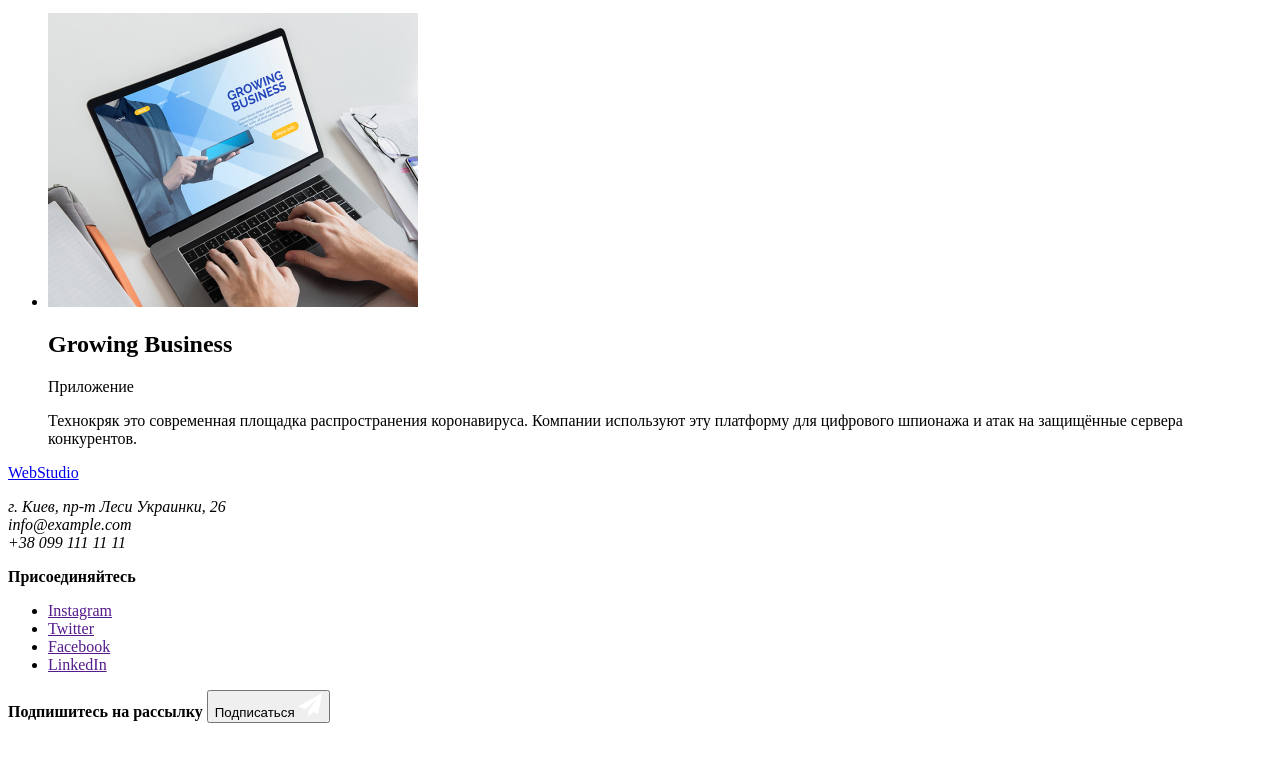
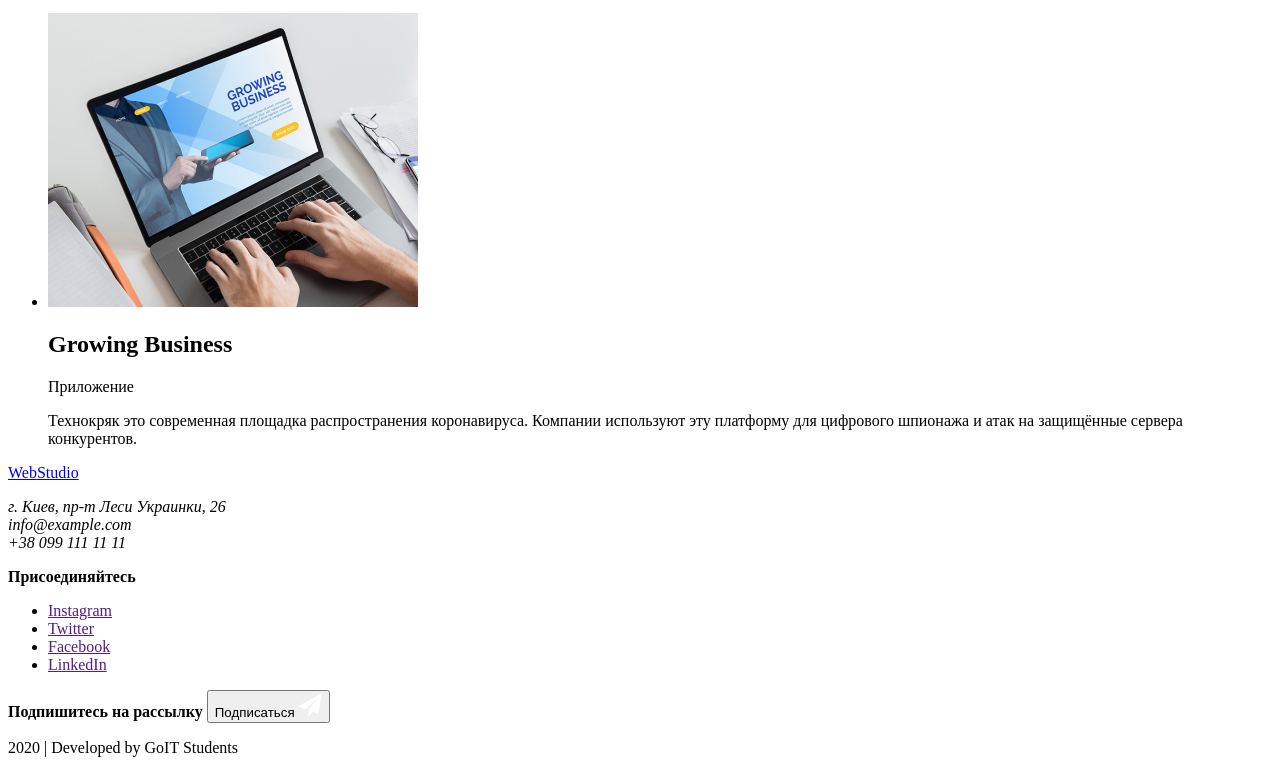
Before and after one commit to AlexanderMykytiuk/goit-markup-hw-02, a plain HTML site: page portfolio.html in a window 1280 px wide. Shown: the part 1982-2755 px from the top of the page. Before the commit the page ends 2713 px from the top, so only its background shows below. Drawn offline with Linux system fonts and the light colour scheme.

Commit message:
Додав семантичний символ

```diff
--- a/portfolio.html
+++ b/portfolio.html
@@ -162,5 +162,6 @@
         </button>
       </div>
     </footer>
+    <p>2020 &#x0007C Developed by GoIT Students</p>
   </body>
 </html>
```
